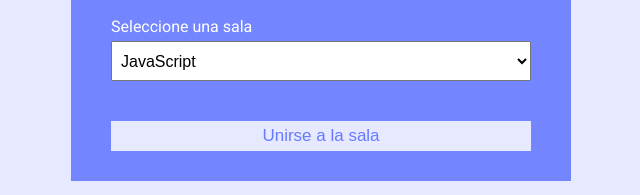
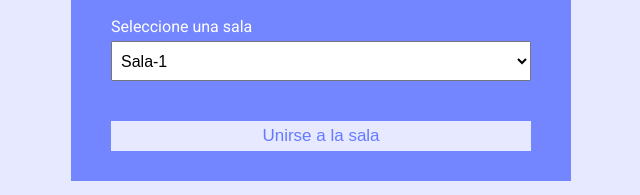
Before and after one commit to fsappdev/simplChat, a website: page public/index.html in a window 1280 px wide. Shown: the part 255-450 px from the top of the page, 319-959 px from the left. Drawn offline with Linux system fonts and the light colour scheme.

Commit message:
update bien las salas

```diff
--- a/public/index.html
+++ b/public/index.html
@@ -33,9 +33,9 @@
           <div class="form-control">
             <label for="room">Seleccione una sala</label>
             <select name="room" id="room">
-              <option value="Sala 1">JavaScript</option>
-              <option value="Sala 2">Python</option>
-              <option value="Sala 3">PHP</option>
+              <option value="Sala 1">Sala-1</option>
+              <option value="Sala 2">Sala-2</option>
+              <option value="Sala 3">Sala-3P</option>
 
             </select>
           </div>
```
